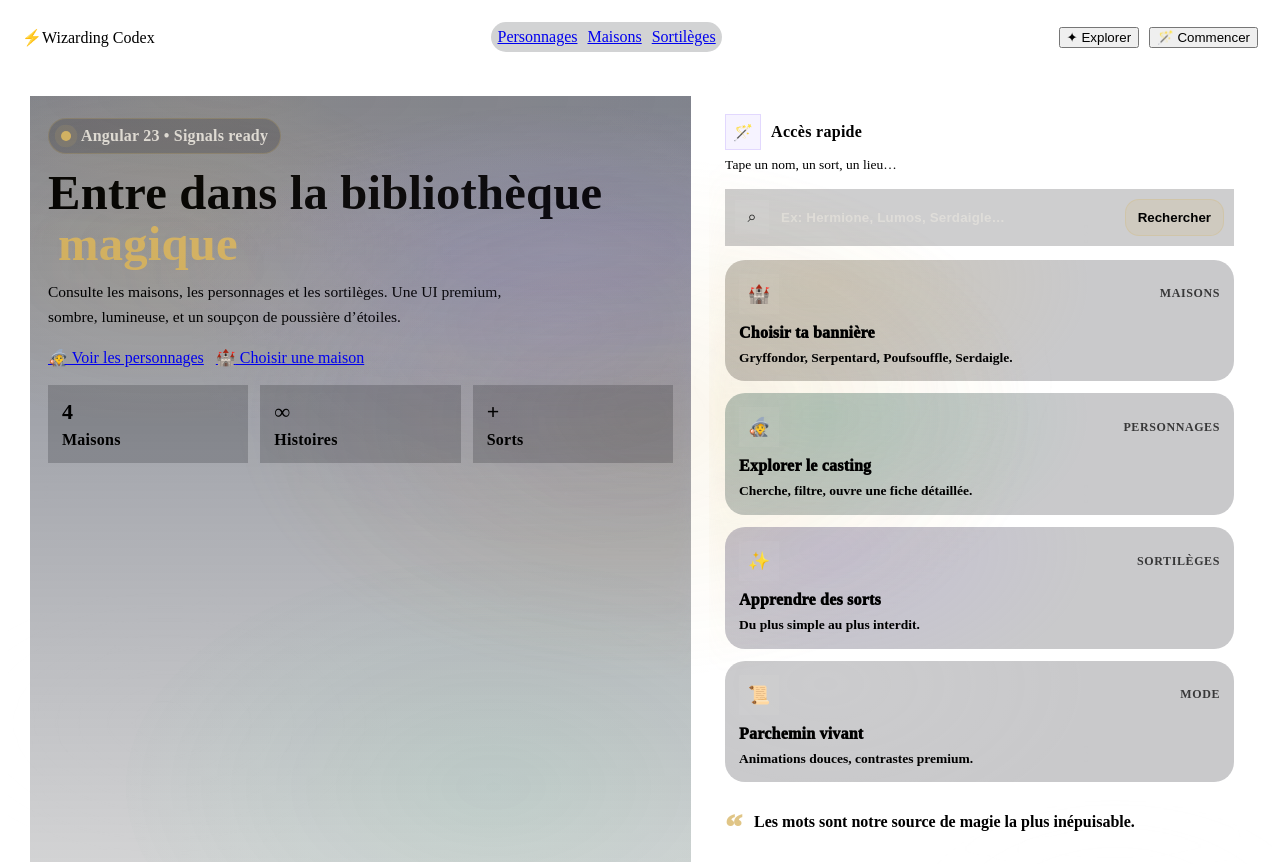
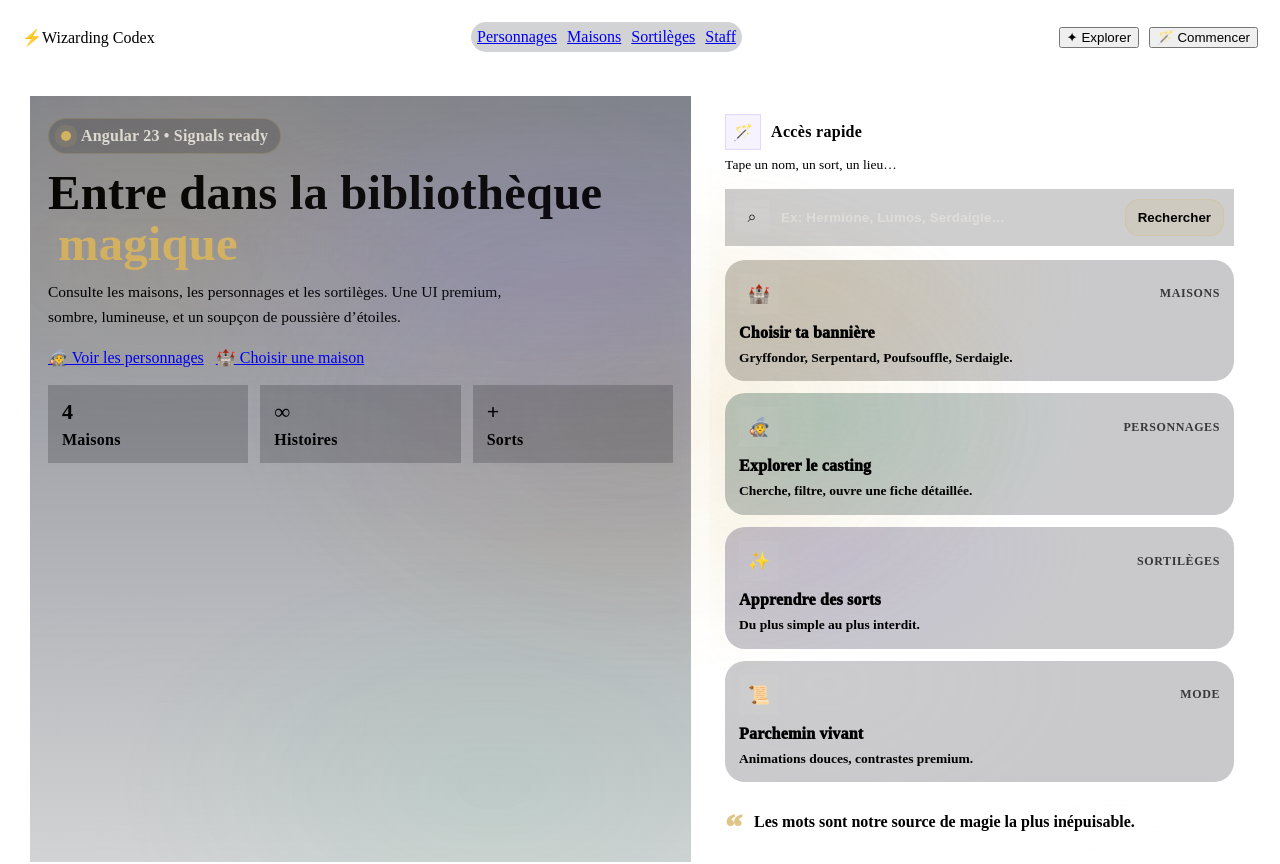
Before and after one commit to Thib454/angular_harry_potter, an Angular app: page / in a window 1280 px wide. Shown: the top 864 px of the page. Built offline with nearby package versions, Linux system fonts and the light colour scheme.

Commit message:
Modifications du Header

```diff
--- a/src/app/core/header/header.html
+++ b/src/app/core/header/header.html
@@ -10,6 +10,7 @@
     <a class="hp-link" routerLink="/characters" routerLinkActive="is-active">Personnages</a>
     <a class="hp-link" routerLink="/houses" routerLinkActive="is-active">Maisons</a>
     <a class="hp-link" routerLink="/spells" routerLinkActive="is-active">Sortilèges</a>
+    <a class="hp-link" routerLink="/staff" routerLinkActive="is-active">Staff</a>
   </nav>
 
   <div class="hp-topbar__right">
```
